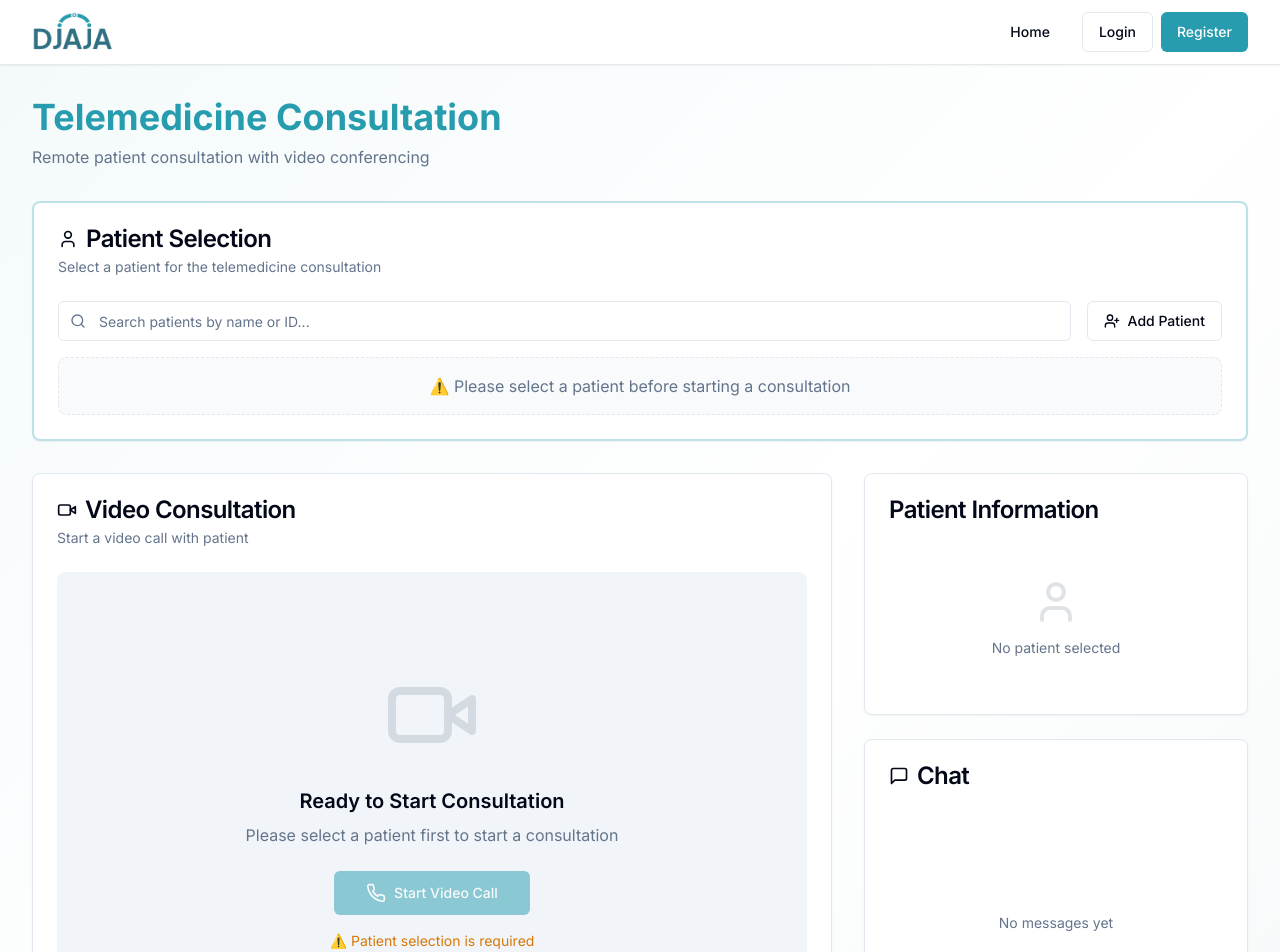
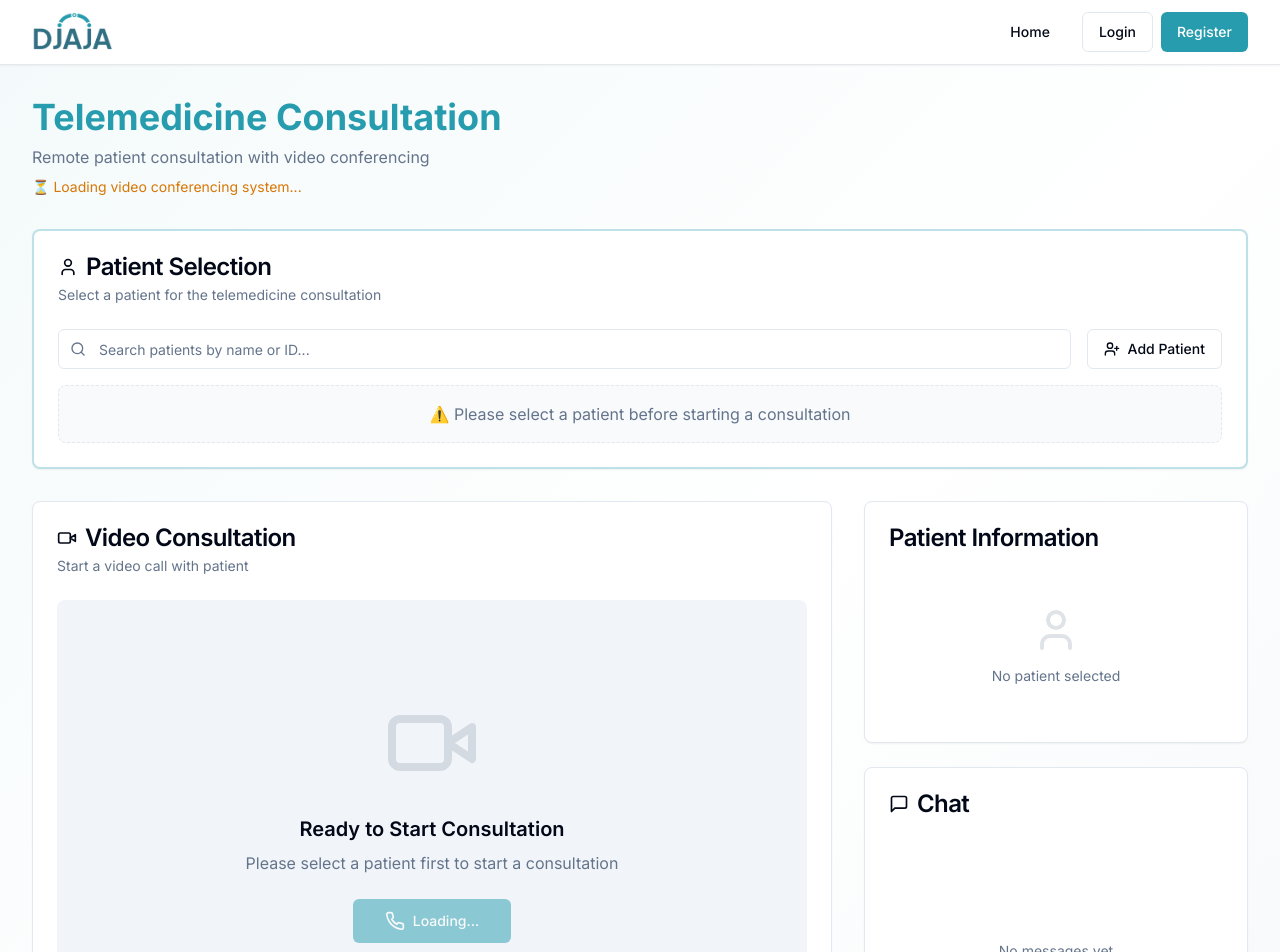
Before and after one commit to ahsuunn/Djaja, a Next.js app: page /teleconsultation in a window 1280 px wide. Shown: the top 952 px of the page. Built offline with nearby package versions, Linux system fonts and the light colour scheme.

Commit message:
feat: jitsi meet api

```diff
--- a/app/teleconsultation/page.tsx
+++ b/app/teleconsultation/page.tsx
@@ -12,6 +12,14 @@ declare global {
   }
 }
 
+interface Patient {
+  _id: string;
+  patientId: string;
+  name: string;
+  gender: string;
+  bloodType?: string;
+  contactNumber?: string;
+}
 
 export default function TelemedicinePage() {
   const [isCallActive, setIsCallActive] = useState(false);
@@ -21,6 +29,8 @@ export default function TelemedicinePage() {
   const [newMessage, setNewMessage] = useState('');
   const [jitsiApi, setJitsiApi] = useState<any>(null);
   const jitsiContainerRef = useRef<HTMLDivElement>(null);
+  const [isJitsiLoaded, setIsJitsiLoaded] = useState(false);
+  const scriptRef = useRef<HTMLScriptElement | null>(null);
 
   // Patient state
   const [patients, setPatients] = useState<Patient[]>([]);
@@ -30,17 +40,55 @@ export default function TelemedicinePage() {
   const [loadingPatients, setLoadingPatients] = useState(false);
 
   useEffect(() => {
+    // Check if script is already loaded
+    if (window.JitsiMeetExternalAPI) {
+      setIsJitsiLoaded(true);
+      return;
+    }
+
+    // Check if script already exists in DOM
+    const existingScript = document.querySelector('script[src="https://meet.jit.si/external_api.js"]');
+    if (existingScript) {
+      setIsJitsiLoaded(true);
+      return;
+    }
+
     // Load Jitsi Meet API script
     const script = document.createElement('script');
     script.src = 'https://meet.jit.si/external_api.js';
     script.async = true;
+    scriptRef.current = script;
+
+    script.onload = () => {
+      console.log('Jitsi Meet API loaded successfully');
+      setIsJitsiLoaded(true);
+    };
+
+    script.onerror = (error) => {
+      console.error('Failed to load Jitsi Meet API:', error);
+      setIsJitsiLoaded(false);
+    };
+
     document.body.appendChild(script);
 
     return () => {
+      // Cleanup Jitsi API instance
       if (jitsiApi) {
+        try {
           jitsiApi.dispose();
+        } catch (e) {
+          console.error('Error disposing Jitsi API:', e);
         }
-      document.body.removeChild(script);
+      }
+
+      // Only remove script if it exists and we created it
+      if (scriptRef.current && document.body.contains(scriptRef.current)) {
+        try {
+          document.body.removeChild(scriptRef.current);
+        } catch (e) {
+          console.error('Error removing script:', e);
+        }
+      }
     };
   }, []);
 
@@ -91,21 +139,48 @@ export default function TelemedicinePage() {
       return;
     }
 
-    if (!jitsiContainerRef.current || !window.JitsiMeetExternalAPI) {
-      alert('Jitsi Meet is loading. Please try again in a moment.');
+    if (!isJitsiLoaded || !window.JitsiMeetExternalAPI) {
+      alert('Jitsi Meet is still loading. Please wait a moment and try again.');
       return;
     }
 
-    const domain = 'meet.jit.si';
+    // Set call active first to render the container
+    setIsCallActive(true);
+
+    // Wait for container to be rendered, then initialize Jitsi
+    setTimeout(() => {
+      if (!jitsiContainerRef.current) {
+        alert('Video container not ready. Please try again.');
+        setIsCallActive(false);
+        return;
+      }
+
+      initializeJitsiCall();
+    }, 100);
+  };
+
+  const initializeJitsiCall = () => {
+    if (!jitsiContainerRef.current || !selectedPatient) return;
+
+    try {
+      const domain = '8x8.vc';
+      const roomName = `Djaja${Date.now()}`;
+
       const options = {
-      roomName: `DjajaConsultation${Date.now()}`,
+        roomName: roomName,
         width: '100%',
         height: '100%',
         parentNode: jitsiContainerRef.current,
         configOverwrite: {
-        startWithAudioMuted: false,
-        startWithVideoMuted: false,
+          startWithAudioMuted: true,
+          startWithVideoMuted: true,
           enableWelcomePage: false,
+          prejoinPageEnabled: false,
+          // Disable lobby/waiting room - allow anyone to join
+          lobbyEnabled: false,
+          enableLobbyChat: false,
+          // Require display name but no authentication
+          requireDisplayName: false,
         },
         interfaceConfigOverwrite: {
           TOOLBAR_BUTTONS: [
@@ -124,21 +199,44 @@ export default function TelemedicinePage() {
             'shortcuts',
             'tileview',
           ],
+          ENABLE_LOBBY_MODE: false,
+        },
+        userInfo: {
+          displayName: `Dr. ${localStorage.getItem('userName') || 'Doctor'}`,
         },
       };
 
       const api = new window.JitsiMeetExternalAPI(domain, options);
-    setJitsiApi(api);
-    setIsCallActive(true);
+
+      api.addEventListener('videoConferenceJoined', () => {
+        console.log('Successfully joined conference:', roomName);
+      });
 
       api.addEventListener('videoConferenceLeft', () => {
+        console.log('Left conference');
         endCall();
       });
+
+      api.addEventListener('readyToClose', () => {
+        endCall();
+      });
+
+      setJitsiApi(api);
+      console.log('Jitsi API initialized successfully');
+    } catch (error) {
+      console.error('Error starting Jitsi call:', error);
+      alert('Failed to start video call. Please try again.');
+      setIsCallActive(false);
+    }
   };
 
   const endCall = () => {
     if (jitsiApi) {
+      try {
         jitsiApi.dispose();
+      } catch (e) {
+        console.error('Error disposing Jitsi API:', e);
+      }
       setJitsiApi(null);
     }
     setIsCallActive(false);
@@ -148,15 +246,23 @@ export default function TelemedicinePage() {
 
   const toggleMute = () => {
     if (jitsiApi) {
+      try {
         jitsiApi.executeCommand('toggleAudio');
         setIsMuted(!isMuted);
+      } catch (e) {
+        console.error('Error toggling mute:', e);
+      }
     }
   };
 
   const toggleVideo = () => {
     if (jitsiApi) {
+      try {
         jitsiApi.executeCommand('toggleVideo');
         setIsVideoOff(!isVideoOff);
+      } catch (e) {
+        console.error('Error toggling video:', e);
+      }
     }
   };
 
@@ -189,6 +295,9 @@ export default function TelemedicinePage() {
         <div className="mb-8">
           <h1 className="text-4xl font-bold text-primary mb-2">Telemedicine Consultation</h1>
           <p className="text-muted-foreground">Remote patient consultation with video conferencing</p>
+          {!isJitsiLoaded && (
+            <p className="text-sm text-amber-600 mt-2">⏳ Loading video conferencing system...</p>
+          )}
         </div>
 
         {/* Patient Selection */}
@@ -310,12 +419,20 @@ export default function TelemedicinePage() {
                         ? 'Click the button below to start a secure video consultation with your patient'
                         : 'Please select a patient first to start a consultation'}
                     </p>
-                    <Button onClick={startCall} size="lg" className="gap-2" disabled={!selectedPatient}>
+                    <Button
+                      onClick={startCall}
+                      size="lg"
+                      className="gap-2"
+                      disabled={!selectedPatient || !isJitsiLoaded}
+                    >
                       <Phone className="w-5 h-5" />
-                      Start Video Call
+                      {isJitsiLoaded ? 'Start Video Call' : 'Loading...'}
                     </Button>
                     {!selectedPatient && (
                       <p className="text-sm text-amber-600 mt-4">⚠️ Patient selection is required</p>
+                    )}
+                    {!isJitsiLoaded && selectedPatient && (
+                      <p className="text-sm text-amber-600 mt-4">⏳ Please wait for video system to load</p>
                     )}
                   </div>
                 ) : (
@@ -427,7 +544,8 @@ export default function TelemedicinePage() {
                         <div className="text-xs text-muted-foreground mt-1">{msg.time}</div>
                       </div>
                     ))
-                  )}
+                  )
+                  }
                 </div>
                 <div className="p-4 border-t">
                   <div className="flex gap-2">
```
Lines whose indentation alone changed are shown as unchanged.
